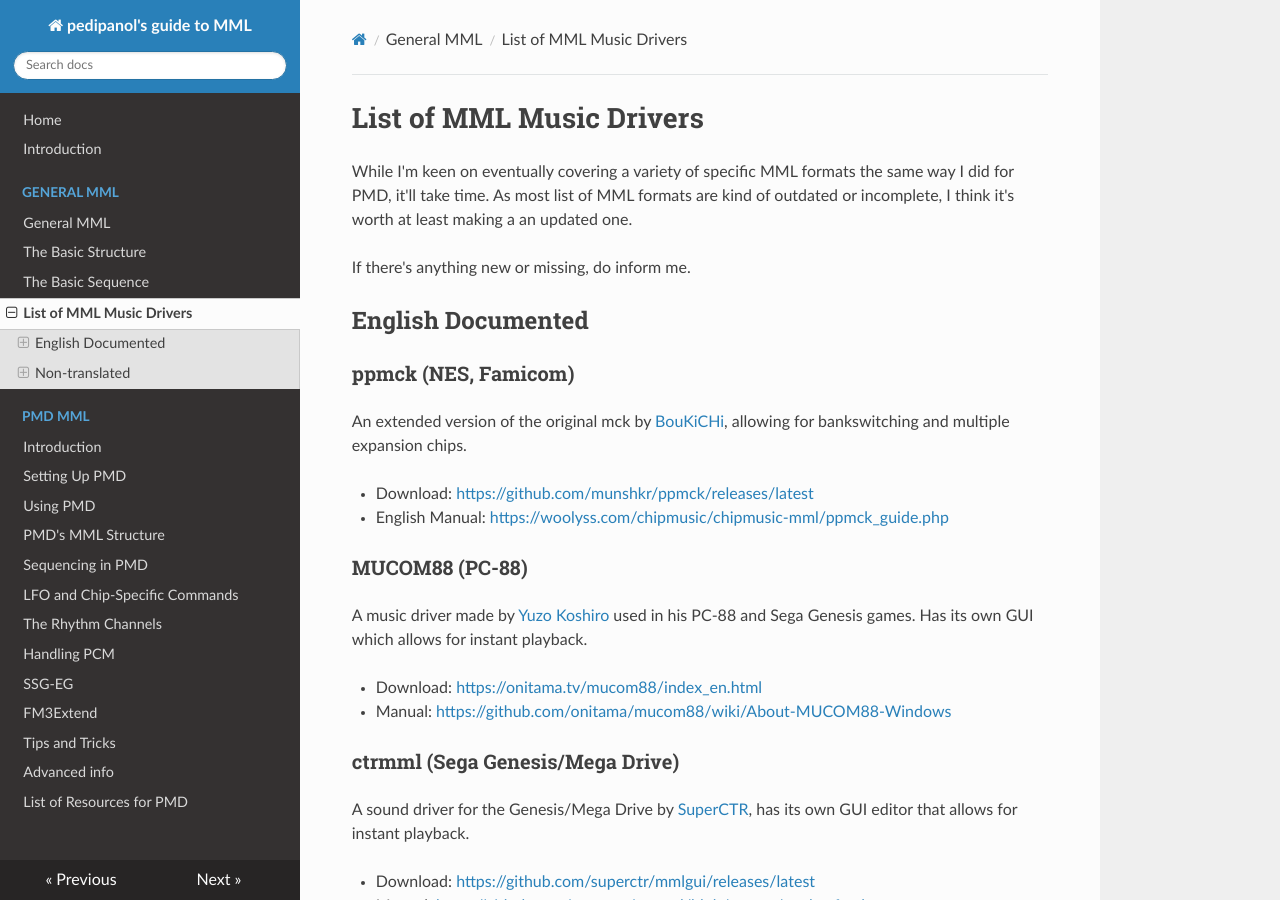
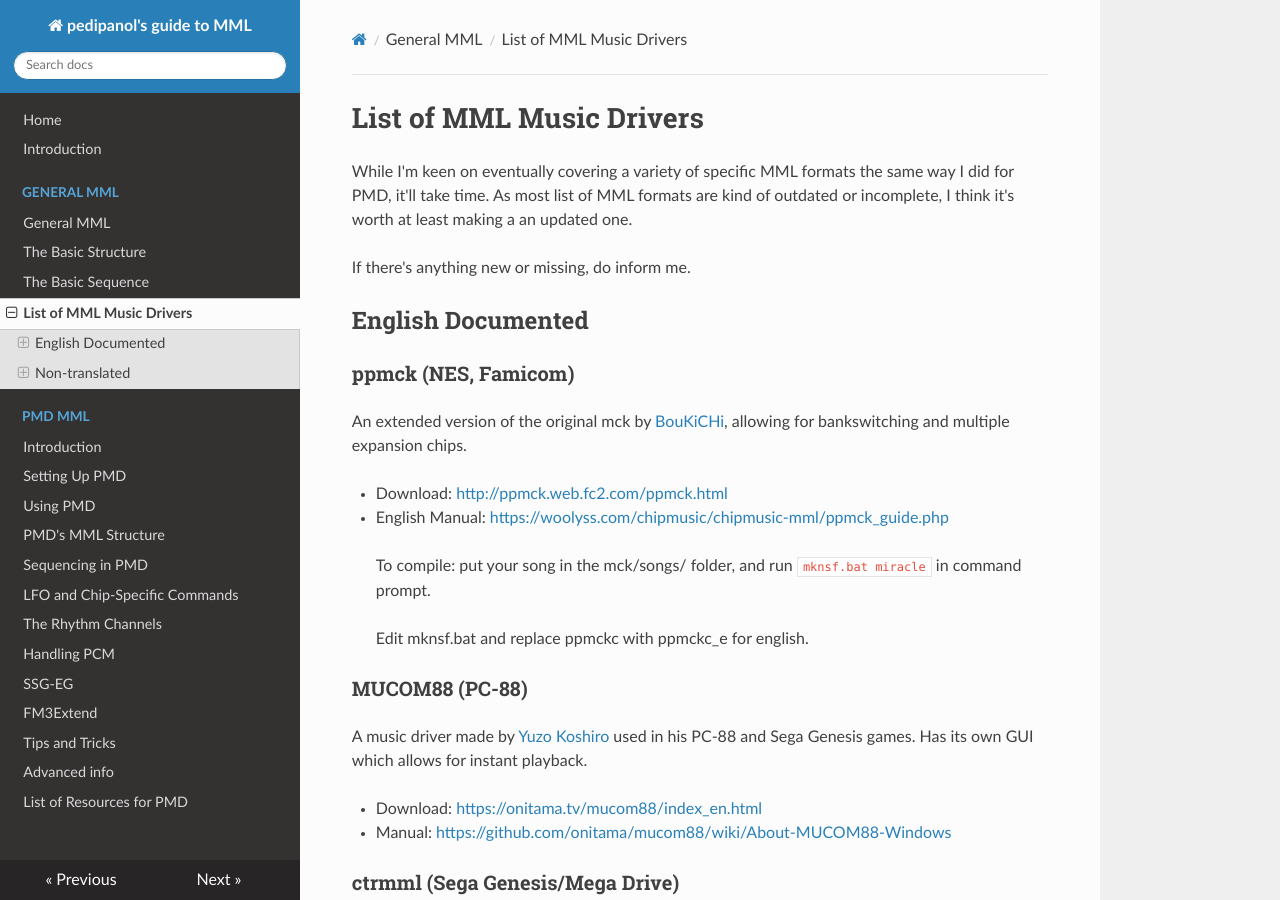
Before and after one commit to pedipanol/mml-guide, an MkDocs documentation site: the page built from docs/other.md, in a window 1280 px wide and 900 px high. Built offline with MkDocs 1.6.1, drawn with Linux system fonts in a browser that asks for light colours.

Commit message:
update ppmck link and add compile instructions

```diff
--- a/docs/other.md
+++ b/docs/other.md
@@ -9,8 +9,12 @@
 ### ppmck (NES, Famicom)
 An extended version of the original mck by [BouKiCHi](https://twitter.com/boukichi_numloc), allowing for bankswitching and multiple expansion chips.
 
-- Download: [https://github.com/munshkr/ppmck/releases/latest](https://github.com/munshkr/ppmck/releases/latest)
+- Download: [http://ppmck.web.fc2.com/ppmck.html](http://ppmck.web.fc2.com/ppmck.html)
 - English Manual: [https://woolyss.com/chipmusic/chipmusic-mml/ppmck_guide.php](https://woolyss.com/chipmusic/chipmusic-mml/ppmck_guide.php)
+
+> To compile: put your song in the mck/songs/ folder, and run `mknsf.bat miracle` in command prompt.
+>
+> Edit mknsf.bat and replace ppmckc with ppmckc_e for english.
 
 ### MUCOM88 (PC-88)
 
```
